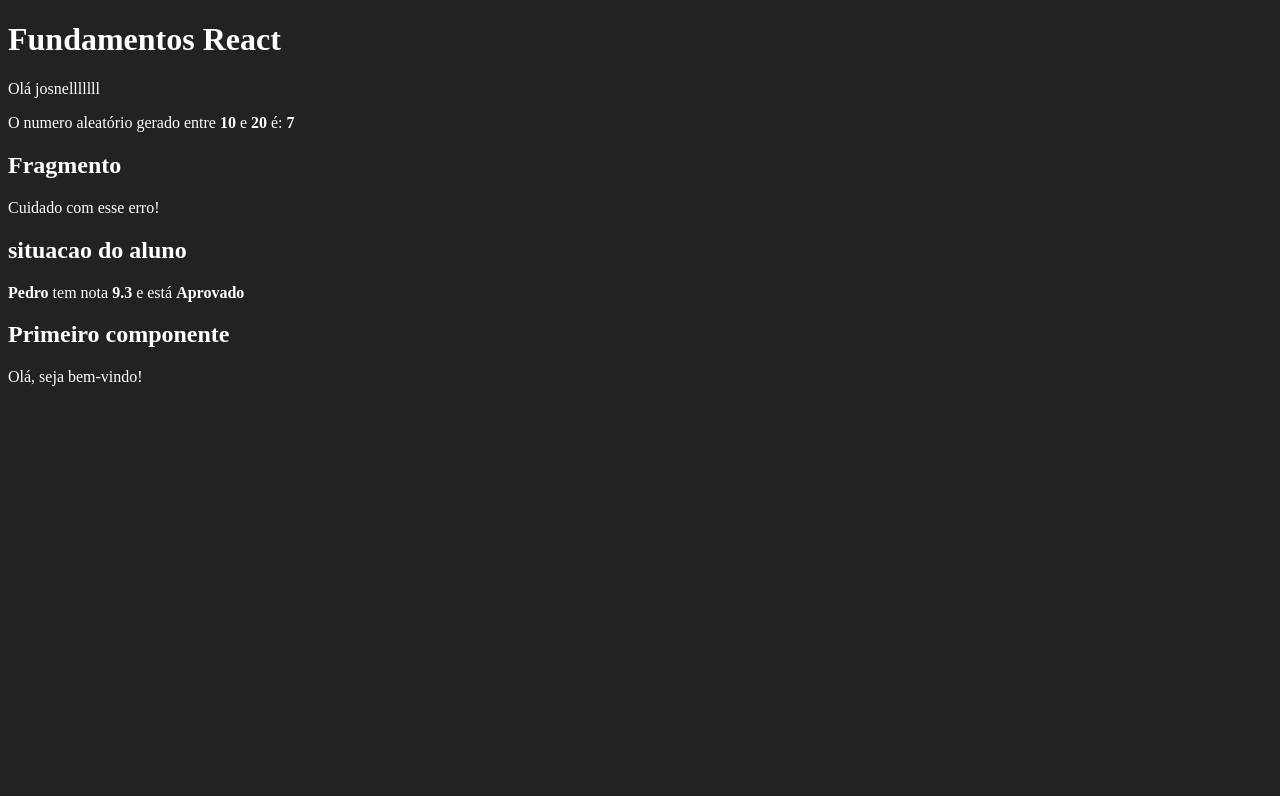
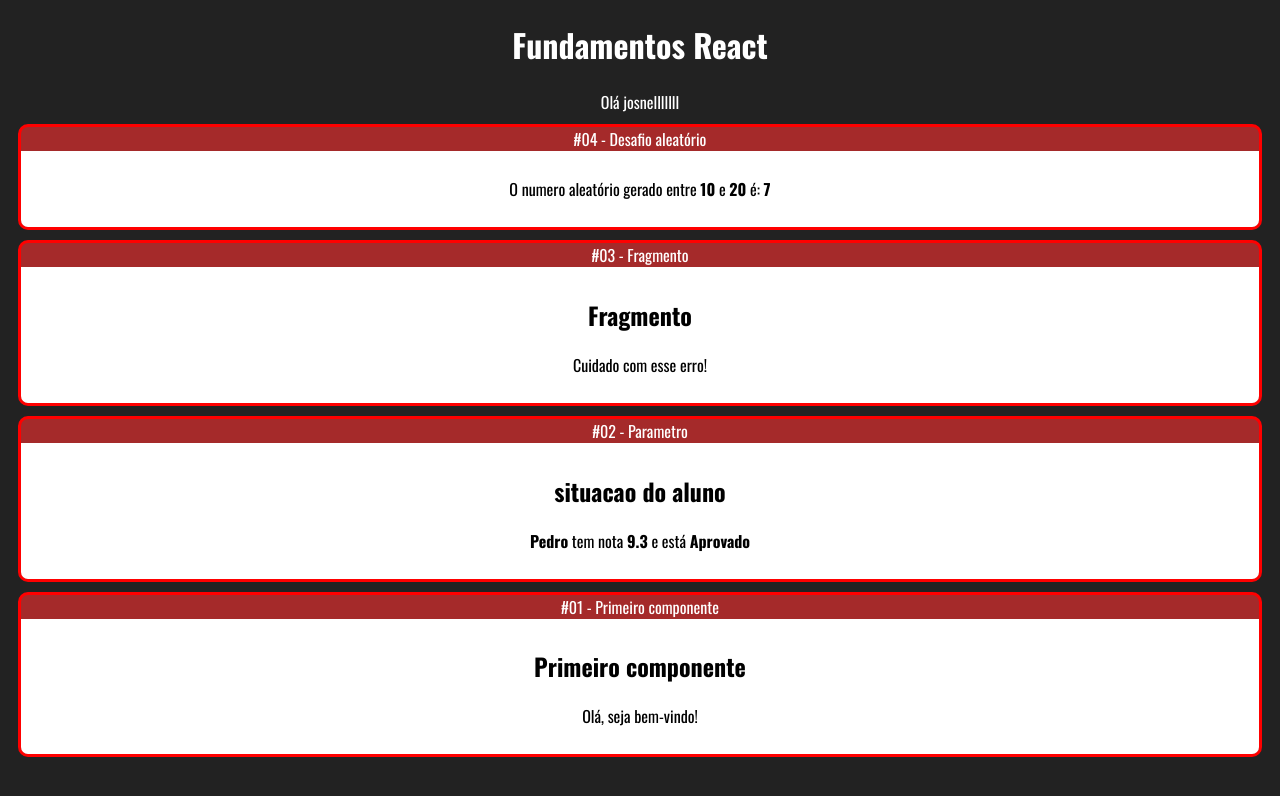
Before and after one commit to icaro-nog/react-redux-udemy, a React (Create React App) app in the folder fundamentos-react/: page / in a window 1280 px wide. Shown: the top 796 px of the page. Built offline with nearby package versions, Linux system fonts and the light colour scheme.

Commit message:
componente card 1

```diff
--- a/fundamentos-react/public/index.html
+++ b/fundamentos-react/public/index.html
@@ -11,6 +11,9 @@
     />
     <link rel="apple-touch-icon" href="%PUBLIC_URL%/logo192.png" />
     <link rel="manifest" href="%PUBLIC_URL%/manifest.json" />
+    <link rel="preconnect" href="https://fonts.googleapis.com">
+    <link rel="preconnect" href="https://fonts.gstatic.com" crossorigin>
+    <link href="https://fonts.googleapis.com/css2?family=Oswald:wght@200..700&display=swap" rel="stylesheet">
     <title>React App</title>
   </head>
   <body>
--- a/fundamentos-react/src/App.jsx
+++ b/fundamentos-react/src/App.jsx
@@ -4,6 +4,7 @@ import Primeiro from './components/basicos/Primeiro'
 import ComParametro from './components/basicos/ComParametro';
 import Fragmento from './components/basicos/Fragmento';
 import NumeroAleatorio from './components/basicos/NumeroAleatorio';
+import Card from './components/layout/Card';
 
 export function App(props) {
     return (
@@ -11,17 +12,38 @@ export function App(props) {
             <h1>Fundamentos React</h1>
             Olá josnelllllll
             <br></br>
+
+            <Card
+                titulo='#04 - Desafio aleatório'
+            >
                 <NumeroAleatorio
                     min={10}
                     max={20}
                 ></NumeroAleatorio>
+            </Card>
+
+            <Card
+                titulo='#03 - Fragmento'
+            >
                 <Fragmento></Fragmento>
+            </Card>
+
+            <Card
+                titulo='#02 - Parametro'
+            >
                 <ComParametro
                     situacao='situacao do aluno'
                     aluno='Pedro'
                     nota={9.3}
                 ></ComParametro>
+            </Card>
+
+            <Card
+                titulo='#01 - Primeiro componente'
+            >
                 <Primeiro></Primeiro>
+            </Card>
+
         </div>
     )
 }
--- /dev/null
+++ b/fundamentos-react/src/components/layout/Card.css
@@ -0,0 +1,19 @@
+.Card {
+    background-color: brown;
+    border-radius: 10px;
+    overflow: hidden;
+    border: 3px solid red;
+    margin: 10px;
+}
+
+.Card .Title {
+    padding: 5px 0px;
+    display: flex;
+    justify-content: center;
+}
+
+.Card .Content {
+    background-color: #fff;
+    color: #000;
+    padding: 10px
+}
--- /dev/null
+++ b/fundamentos-react/src/components/layout/Card.jsx
@@ -0,0 +1,15 @@
+import React from "react";
+import './Card.css'
+
+export default function Card(props) {
+    return (
+        <div className="Card">
+            <div className="Ttile">
+                {props.titulo}
+            </div>
+            <div className="Content">
+                { props.children }
+            </div>
+        </div>
+    )
+}
--- a/fundamentos-react/src/index.css
+++ b/fundamentos-react/src/index.css
@@ -1,4 +1,6 @@
 body {
     background-color: #222;
     color: #fff;
+    font-family: Oswald;
+    text-align: center;
 }
```
Lines whose indentation alone changed are shown as unchanged.
